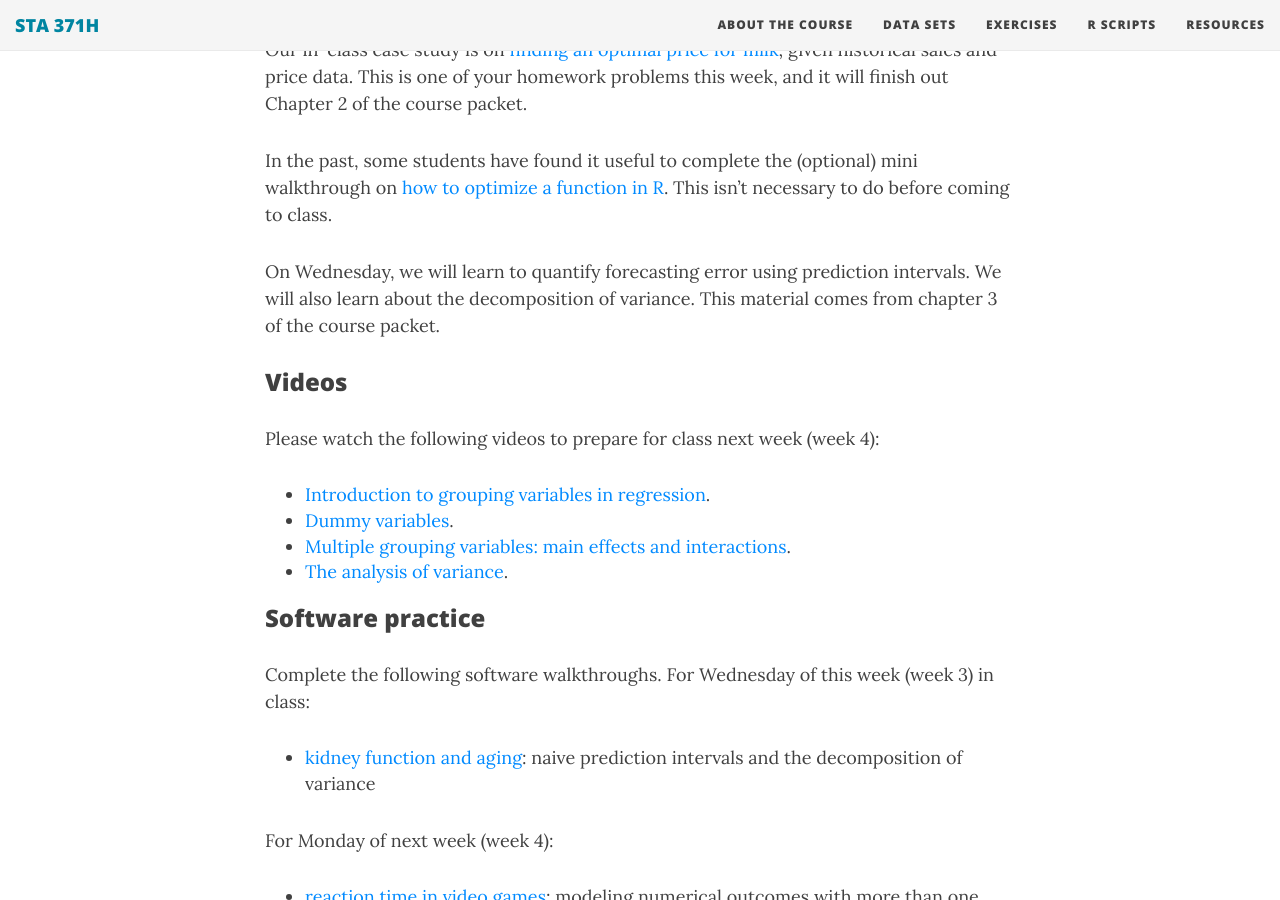
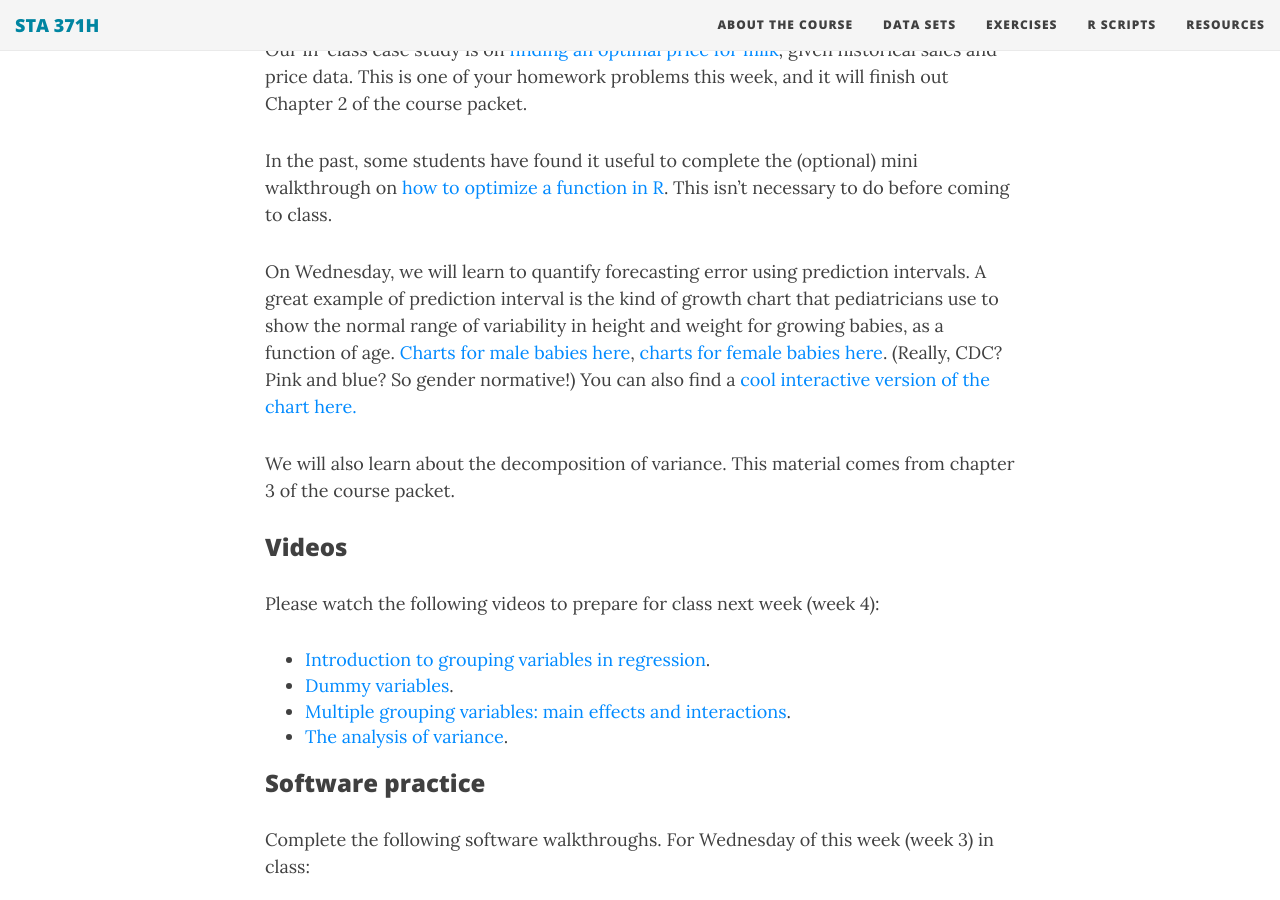
Before and after one commit to jgscott/STA371H_Spring2018, a Jekyll site: the page built from _posts/2018-01-26-week03.md, in a window 1280 px wide and 900 px high, scrolled down 401 px. Built offline with Jekyll 4.4.1, drawn with Linux system fonts in a browser that asks for light colours; nearby versions of some CDN libraries.

Commit message:
week 3 post-hoc update

```diff
--- a/_posts/2018-01-26-week03.md
+++ b/_posts/2018-01-26-week03.md
@@ -9,7 +9,9 @@ Our in-class case study is on [finding an optimal price for milk](https://github
 
 In the past, some students have found it useful to complete the (optional) mini walkthrough on [how to optimize a function in R](https://github.com/jgscott/learnR/blob/master/optimize/optimize.md).  This isn't necessary to do before coming to class.
 
-On Wednesday, we will learn to quantify forecasting error using prediction intervals.  We will also learn about the decomposition of variance.  This material comes from chapter 3 of the course packet.
+On Wednesday, we will learn to quantify forecasting error using prediction intervals. A great example of prediction interval is the kind of growth chart that pediatricians use to show the normal range of variability in height and weight for growing babies, as a function of age.  [Charts for male babies here](https://www.cdc.gov/growthcharts/data/who/GrChrt_Boys_24LW_100611.pdf), [charts for female babies here](https://www.cdc.gov/growthcharts/data/who/GrChrt_Girls_24LW_9210.pdf).  (Really, CDC?  Pink and blue?  So gender normative!)  You can also find a [cool interactive version of the chart here.](https://www.infantchart.com/)
+
+We will also learn about the decomposition of variance.  This material comes from chapter 3 of the course packet.
 
 
 ### Videos
```
